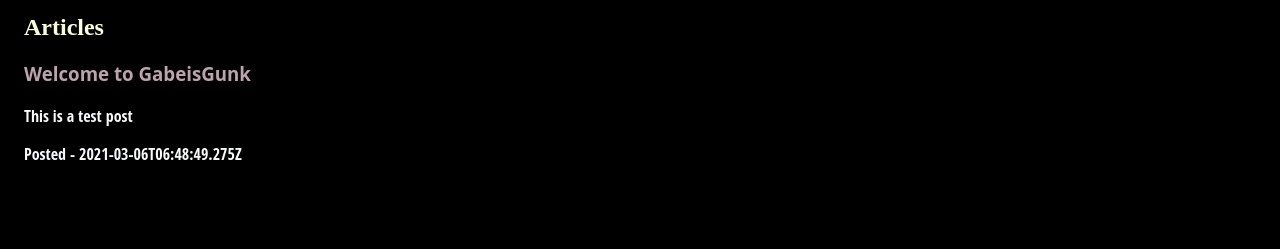
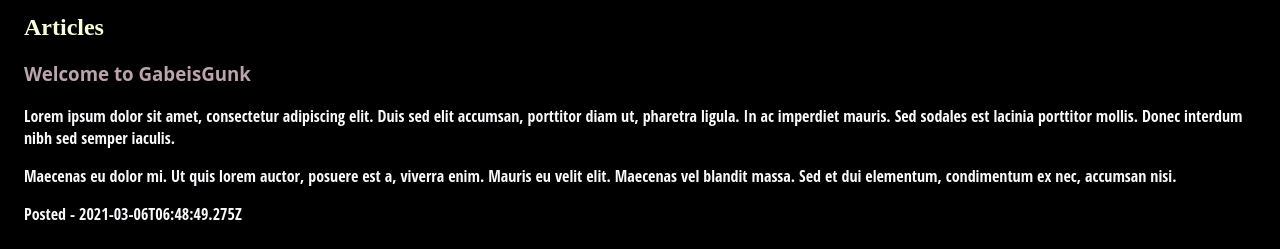
Before and after one commit to daftpy/GiSWebsite, a Gatsby site: page / in a window 1280 px wide. Shown: the part 573-822 px from the top of the page. Before the commit the page ends 800 px from the top, so only its background shows below. Built offline with nearby package versions, Linux system fonts and the light colour scheme; Gatsby itself is replaced by a stand-in of ours.

Commit message:
Update Blog “2021-03-06-welcome-to-gabeisgunk”

```diff
--- a/_posts/blog/2021-03-06-welcome-to-gabeisgunk.md
+++ b/_posts/blog/2021-03-06-welcome-to-gabeisgunk.md
@@ -3,4 +3,6 @@
 title: Welcome to GabeisGunk
 date: 2021-03-06T06:48:49.275Z
 ---
-This is a test post
+Lorem ipsum dolor sit amet, consectetur adipiscing elit. Duis sed elit accumsan, porttitor diam ut, pharetra ligula. In ac imperdiet mauris. Sed sodales est lacinia porttitor mollis. Donec interdum nibh sed semper iaculis.
+
+Maecenas eu dolor mi. Ut quis lorem auctor, posuere est a, viverra enim. Mauris eu velit elit. Maecenas vel blandit massa. Sed et dui elementum, condimentum ex nec, accumsan nisi.
```
